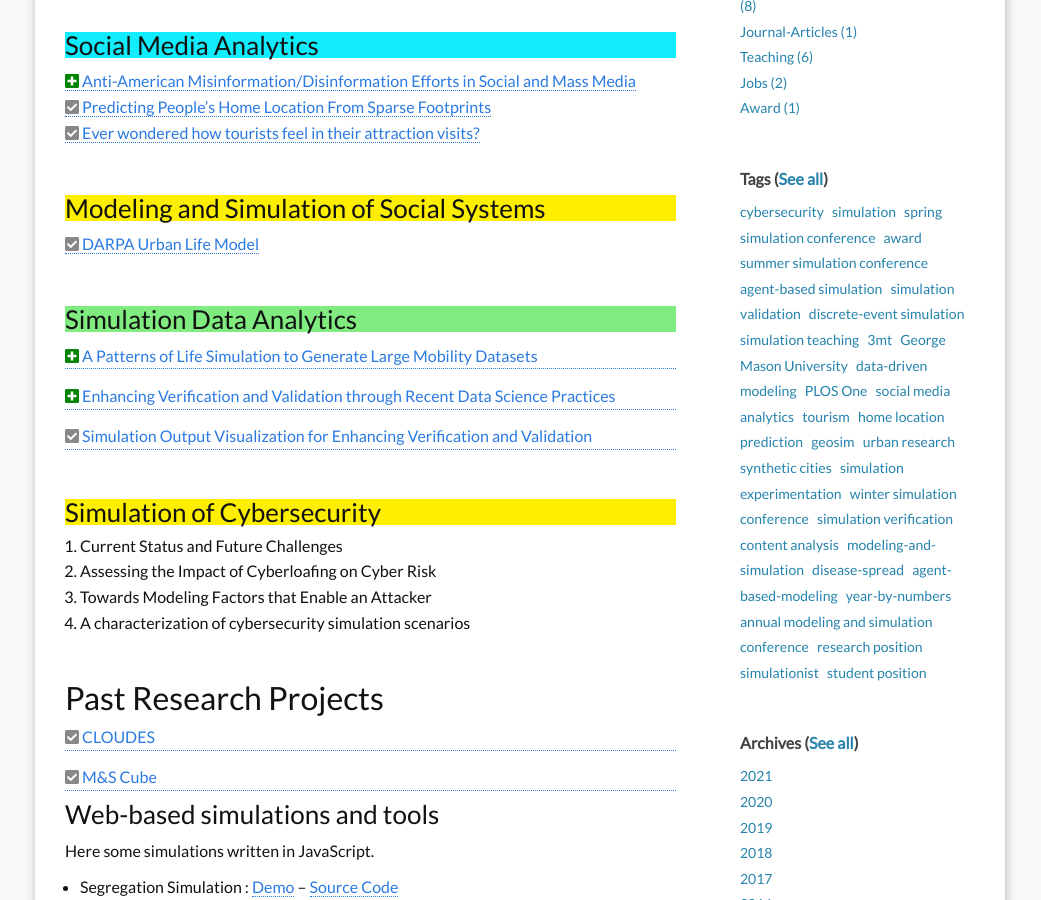
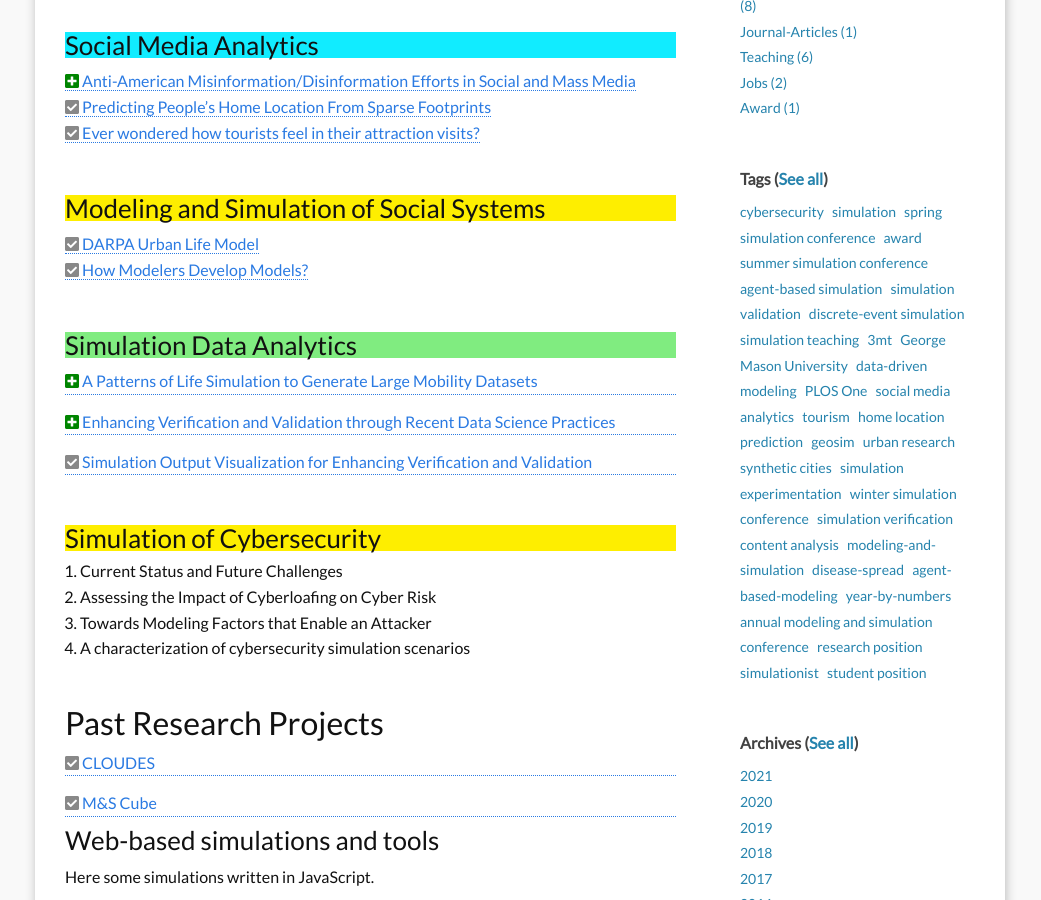
Before and after one commit to hamdikavak/hamdikavak.github.io, a Jekyll site: the page built from c0_research.md, in a window 1280 px wide and 900 px high, scrolled down 1082 px. Shown: the whole window, without its empty margins (120-1161 px from the left). Built offline with Jekyll 4.4.1, drawn with Linux system fonts in a browser that asks for light colours; nearby versions of some CDN libraries.

Commit message:
Link to darpa model

```diff
--- a/c0_research.md
+++ b/c0_research.md
@@ -46,6 +46,7 @@
 <br/>
 <h3 class="hl_MSOnly">Modeling and Simulation of Social Systems</h3>
 [<i style="color:#888888" class="fas fa-check-square"></i> DARPA Urban Life Model]({{ site.baseurl }}/research/modeling-and-simulation-darpa-urban-life/)
+[<i style="color:#888888" class="fas fa-check-square"></i> How Modelers Develop Models?]({{ site.baseurl }}/research/modeling-and-simulation-modeler/)
 
 
 <br/>
```
